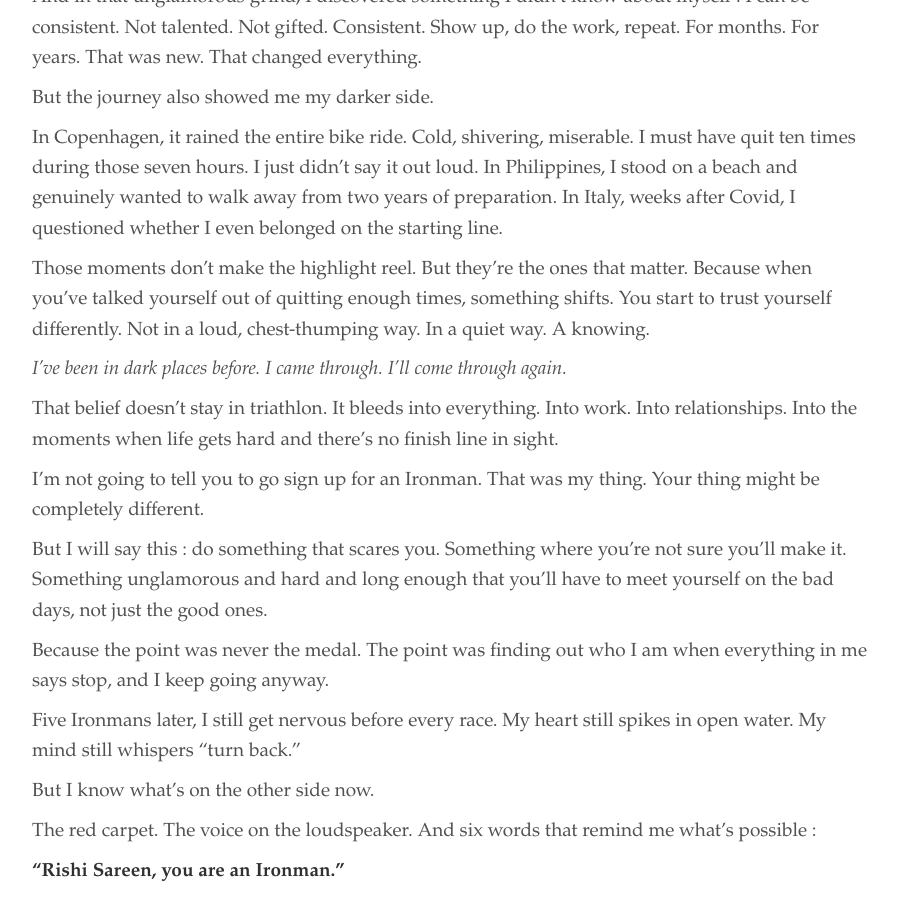
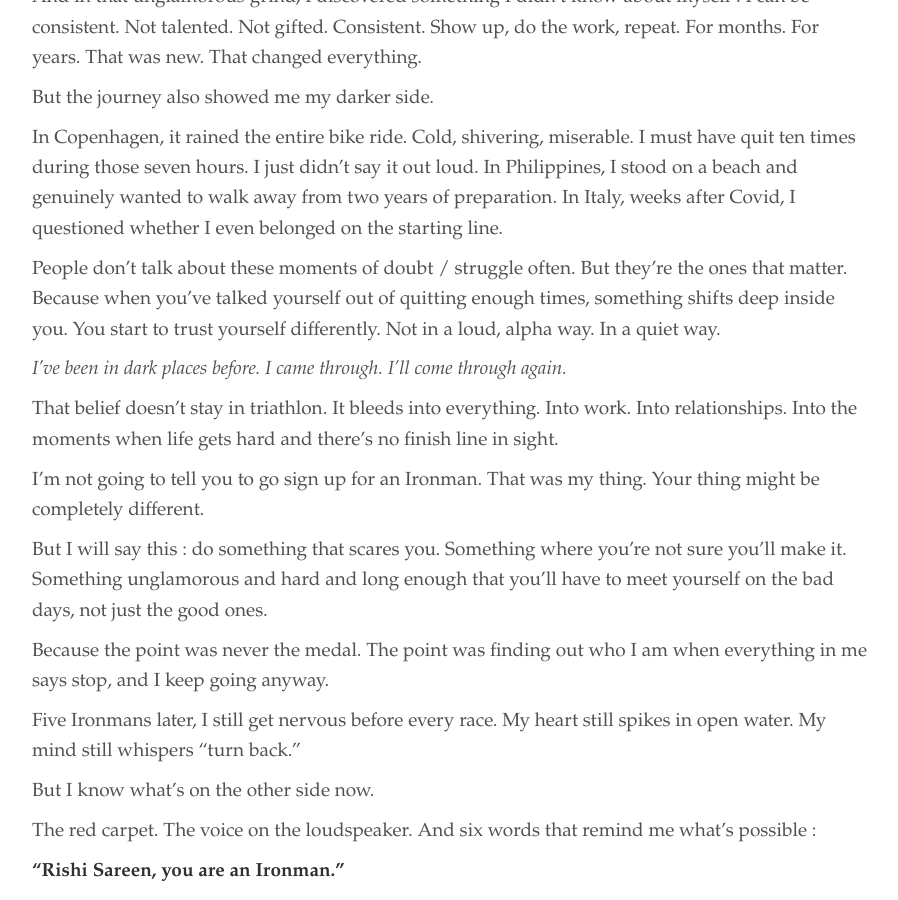
Before and after one commit to rishisareen/rishisareen.github.io, a Jekyll site: the page built from _articles/2026-02-23-my-ironman-journey.md, in a window 1280 px wide and 900 px high, scrolled down 7533 px. Shown: the whole window, without its empty margins (190-1088 px from the left). Built offline with Jekyll 4.4.1, drawn with Linux system fonts in a browser that asks for light colours.

Commit message:
vault backup: 2026-02-25 21:05:31

```diff
--- a/_articles/2026-02-23-my-ironman-journey.md
+++ b/_articles/2026-02-23-my-ironman-journey.md
@@ -158,7 +158,7 @@ But the journey also showed me my darker side.
 
 In Copenhagen, it rained the entire bike ride. Cold, shivering, miserable. I must have quit ten times during those seven hours. I just didn't say it out loud. In Philippines, I stood on a beach and genuinely wanted to walk away from two years of preparation. In Italy, weeks after Covid, I questioned whether I even belonged on the starting line.
 
-Those moments don't make the highlight reel. But they're the ones that matter. Because when you've talked yourself out of quitting enough times, something shifts. You start to trust yourself differently. Not in a loud, chest-thumping way. In a quiet way. A knowing.
+People don't talk about these moments of doubt / struggle often. But they're the ones that matter. Because when you've talked yourself out of quitting enough times, something shifts deep inside you. You start to trust yourself differently. Not in a loud, alpha way. In a quiet way.
 
 *I've been in dark places before. I came through. I'll come through again.*
 
```
